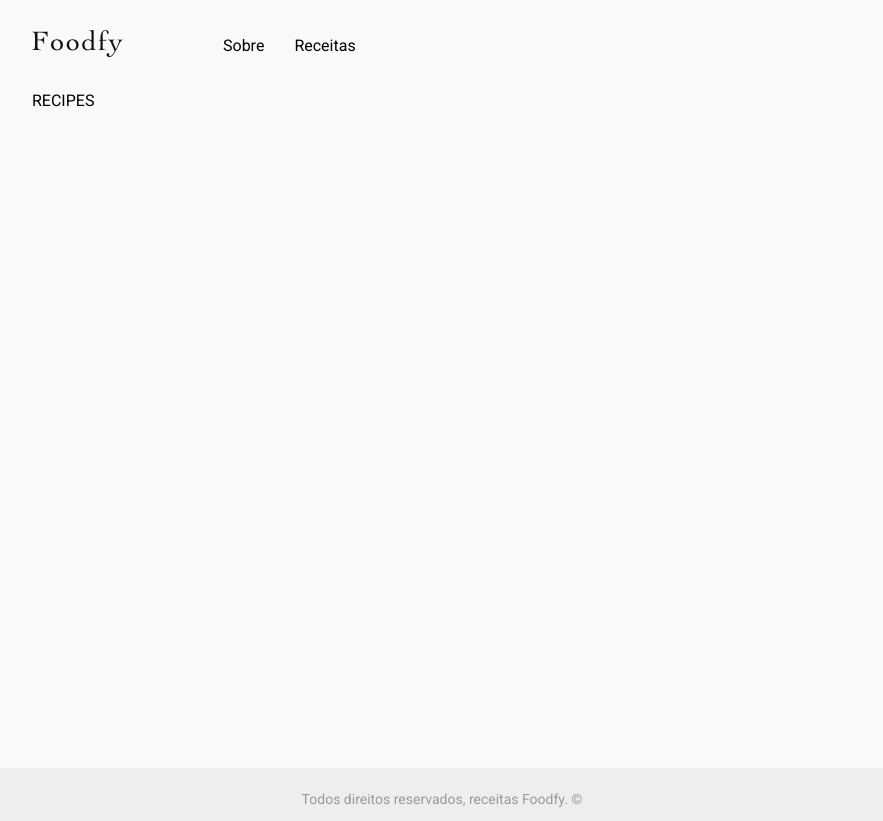
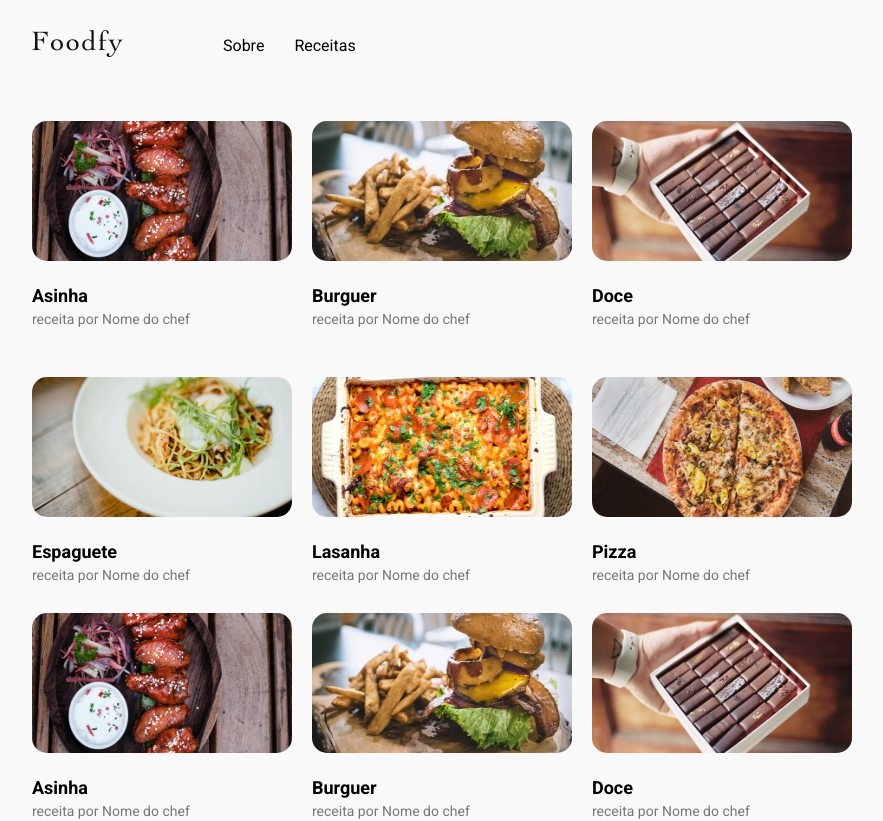
Before and after one commit to leoorlandin/React-Foodfy, a React (Create React App) app: page /recipes in a window 1280 px wide. Shown: the top 821 px of the page, without its empty margins (198-1081 px from the left). Built offline with nearby package versions, Linux system fonts and the light colour scheme.

Commit message:
fixing img blur in RecipeList component//adding RecipeList component on recipes page

```diff
--- a/src/components/RecipeList/index.js
+++ b/src/components/RecipeList/index.js
@@ -4,7 +4,6 @@ import imageBundle from '../../utils/imageBundle';
 const RecipeList = () => {
   return (
     <div className="recipe-container">
-      <h1>Mais acessadas</h1>
 
       <div className="recipes-list">
 
--- a/src/pages/home/index.js
+++ b/src/pages/home/index.js
@@ -7,6 +7,7 @@ const Home = () => {
   return (
     <div>
       <Presentation />
+      <h1 className="section-title">Mais acessadas</h1>
       <RecipeList />
     </div>
   );
--- a/src/pages/recipes/index.js
+++ b/src/pages/recipes/index.js
@@ -1,9 +1,11 @@
 import React from 'react';
+import RecipeList from '../../components/RecipeList'
 
 const Recipes = () => {
   return (
     <div>
-      <p>RECIPES</p>
+      <RecipeList />
+      <RecipeList />
     </div>
   );
 };
--- a/src/styles/index.css
+++ b/src/styles/index.css
@@ -83,7 +83,7 @@ body {
 
 /* RecipeList COMPONENT */
 
-.recipe-container h1 {
+.section-title {
   font-size: 24px;
   margin-top: 50px;
 }
@@ -92,11 +92,9 @@ body {
   display: grid;
   grid-template-columns: 1fr 1fr 1fr;
   gap: 20px;
-  margin-bottom: 50px;
 }
 
 .recipe-item {
-  display: inline-block;
   margin-top: 30px;
 }
 
```
